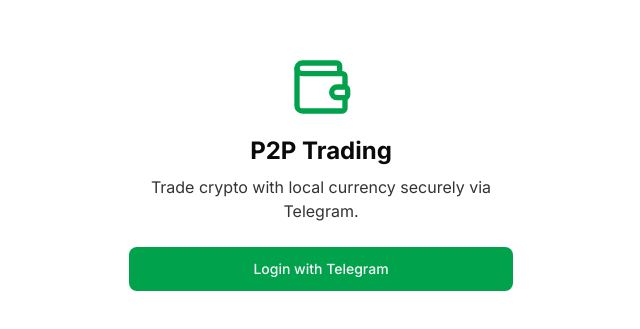
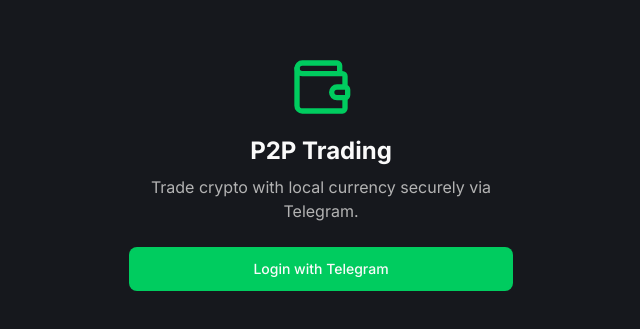
Before and after one commit to pezkuwichain/pezkuwi-p2p-mobile, a React (Vite) app: page / in a window 1280 px wide. Shown: the part 227-556 px from the top of the page, without its empty margins (319-959 px from the left). Built offline with nearby package versions, Linux system fonts and the light colour scheme; no server answers.

Commit message:
fix: improve dark mode styling and contrast
- Set dark mode as default (class="dark" on html)
- Update dark mode CSS variables for better contrast
- Fix popover/select dropdown colors
- Improve SelectItem hover and focus states

```diff
--- a/index.html
+++ b/index.html
@@ -1,5 +1,5 @@
 <!doctype html>
-<html lang="en">
+<html lang="en" class="dark">
   <head>
     <meta charset="UTF-8" />
     <link rel="icon" type="image/svg+xml" href="/vite.svg" />
--- a/src/components/ui/select.tsx
+++ b/src/components/ui/select.tsx
@@ -73,7 +73,7 @@
     <SelectPrimitive.Content
       ref={ref}
       className={cn(
-        "relative z-50 max-h-96 min-w-[8rem] overflow-hidden rounded-md border border-border/40 bg-popover text-popover-foreground shadow-md data-[state=open]:animate-in data-[state=closed]:animate-out data-[state=closed]:fade-out-0 data-[state=open]:fade-in-0 data-[state=closed]:zoom-out-95 data-[state=open]:zoom-in-95 data-[side=bottom]:slide-in-from-top-2 data-[side=left]:slide-in-from-right-2 data-[side=right]:slide-in-from-left-2 data-[side=top]:slide-in-from-bottom-2 duration-200",
+        "relative z-50 max-h-96 min-w-[8rem] overflow-hidden rounded-md border border-border bg-popover text-popover-foreground shadow-lg data-[state=open]:animate-in data-[state=closed]:animate-out data-[state=closed]:fade-out-0 data-[state=open]:fade-in-0 data-[state=closed]:zoom-out-95 data-[state=open]:zoom-in-95 data-[side=bottom]:slide-in-from-top-2 data-[side=left]:slide-in-from-right-2 data-[side=right]:slide-in-from-left-2 data-[side=top]:slide-in-from-bottom-2 duration-200",
         position === "popper" &&
           "data-[side=bottom]:translate-y-1 data-[side=left]:-translate-x-1 data-[side=right]:translate-x-1 data-[side=top]:-translate-y-1",
         className
@@ -116,7 +116,7 @@
   <SelectPrimitive.Item
     ref={ref}
     className={cn(
-      "relative flex w-full cursor-default select-none items-center rounded-sm py-1.5 pl-8 pr-2 text-sm outline-none focus:bg-accent/50 focus:text-accent-foreground data-[disabled]:pointer-events-none data-[disabled]:opacity-50 transition-colors",
+      "relative flex w-full cursor-default select-none items-center rounded-sm py-2 pl-8 pr-2 text-sm outline-none focus:bg-primary/20 focus:text-foreground data-[disabled]:pointer-events-none data-[disabled]:opacity-50 transition-colors hover:bg-muted",
       className
     )}
     {...props}
--- a/src/index.css
+++ b/src/index.css
@@ -42,37 +42,37 @@
   }
 
   .dark {
-    --background: 0 0% 3.9%;
+    --background: 220 13% 10%; /* Dark blue-gray like Telegram dark mode */
     --foreground: 0 0% 98%;
-    --card: 0 0% 3.9%;
+    --card: 220 13% 12%;
     --card-foreground: 0 0% 98%;
-    --popover: 0 0% 3.9%;
+    --popover: 220 13% 15%; /* Slightly lighter for dropdown menus */
     --popover-foreground: 0 0% 98%;
     --primary: 148 100% 40%; /* Kurdish green dark */
-    --primary-foreground: 0 0% 9%;
+    --primary-foreground: 0 0% 98%;
     --secondary: 358 84% 60%; /* Kurdish red dark */
-    --secondary-foreground: 0 0% 9%;
-    --muted: 52 100% 30%; /* Kurdish yellow dark muted */
-    --muted-foreground: 0 0% 98%;
-    --accent: 52 100% 45%; /* Kurdish yellow dark */
-    --accent-foreground: 0 0% 9%;
+    --secondary-foreground: 0 0% 98%;
+    --muted: 220 13% 18%; /* Subtle gray for muted backgrounds */
+    --muted-foreground: 0 0% 70%; /* Light gray text for muted */
+    --accent: 52 100% 50%; /* Kurdish yellow - bright for visibility */
+    --accent-foreground: 0 0% 9%; /* Dark text on yellow */
     --destructive: 358 84% 52%;
     --destructive-foreground: 0 0% 98%;
-    --border: 0 0% 14.9%;
-    --input: 0 0% 14.9%;
+    --border: 220 13% 20%;
+    --input: 220 13% 18%;
     --ring: 148 100% 40%;
     --chart-1: 148 100% 40%;
     --chart-2: 358 84% 60%;
     --chart-3: 52 100% 45%;
     --chart-4: 148 100% 30%;
     --chart-5: 358 84% 50%;
-    --sidebar-background: 0 0% 7%;
+    --sidebar-background: 220 13% 8%;
     --sidebar-foreground: 0 0% 98%;
     --sidebar-primary: 148 100% 40%;
-    --sidebar-primary-foreground: 0 0% 9%;
-    --sidebar-accent: 52 100% 45%;
+    --sidebar-primary-foreground: 0 0% 98%;
+    --sidebar-accent: 52 100% 50%;
     --sidebar-accent-foreground: 0 0% 9%;
-    --sidebar-border: 0 0% 14.9%;
+    --sidebar-border: 220 13% 20%;
     --sidebar-ring: 148 100% 40%;
   }
 }
```
